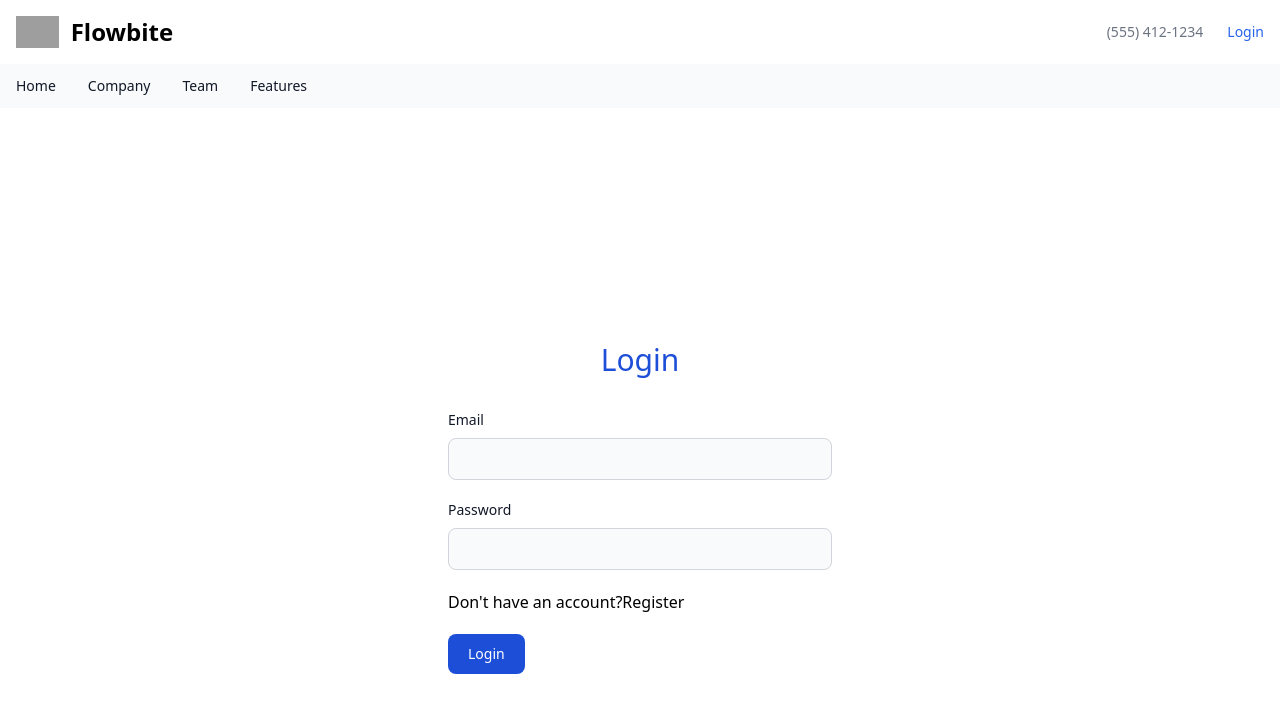
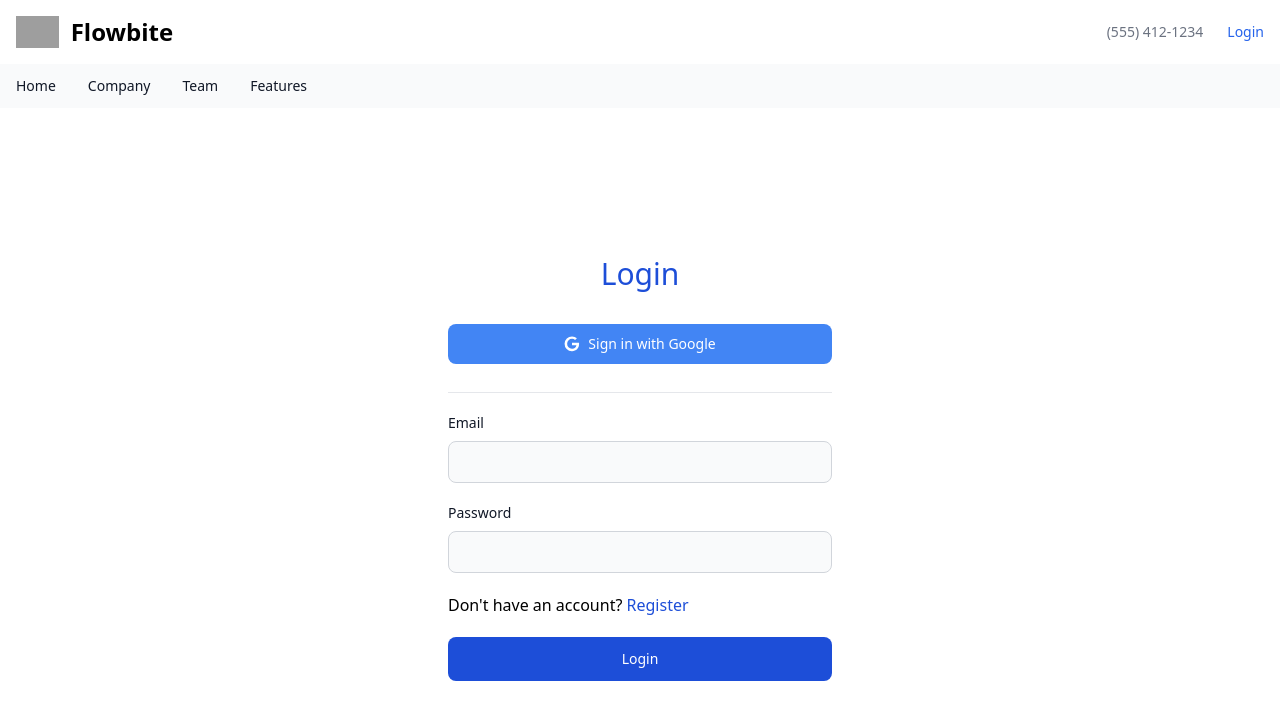
Before and after one commit to putrafir/toko-online-putstore, a Next.js app: page /auth/login in a window 1280 px wide. Shown: the top 720 px of the page. Built offline with nearby package versions, Linux system fonts and the light colour scheme; no server answers; grey boxes are pictures that could not be loaded.

Commit message:
Feat: Login with google

```diff
--- a/src/components/views/auth/Login/index.tsx
+++ b/src/components/views/auth/Login/index.tsx
@@ -1,4 +1,5 @@
 import { signIn } from "next-auth/react";
+import { redirect } from "next/dist/server/api-utils";
 import Link from "next/link";
 import { useRouter } from "next/router";
 import { FormEvent, useState } from "react";
@@ -36,9 +37,30 @@ const LoginView = () => {
     }
   };
   return (
-    <div className=" items-center justify-center h-svh flex w-svw">
+    <div className=" items-center justify-center h-[90svh] flex w-svw">
       <div className="w-[65%] max-w-sm ">
         <h1 className=" mb-8 text-3xl text-center text-blue-700">Login</h1>
+        <button
+          type="button"
+          onClick={() => signIn("google", callbackUrl)}
+          className="text-white w-full justify-center bg-[#4285F4] hover:bg-[#4285F4]/90 focus:ring-4 focus:outline-none focus:ring-[#4285F4]/50 font-medium rounded-lg text-sm px-5 py-2.5 text-center inline-flex items-center dark:focus:ring-[#4285F4]/55 me-2 mb-2"
+        >
+          <svg
+            className="w-4 h-4 me-2"
+            aria-hidden="true"
+            xmlns="http://www.w3.org/2000/svg"
+            fill="currentColor"
+            viewBox="0 0 18 19"
+          >
+            <path
+              fill-rule="evenodd"
+              d="M8.842 18.083a8.8 8.8 0 0 1-8.65-8.948 8.841 8.841 0 0 1 8.8-8.652h.153a8.464 8.464 0 0 1 5.7 2.257l-2.193 2.038A5.27 5.27 0 0 0 9.09 3.4a5.882 5.882 0 0 0-.2 11.76h.124a5.091 5.091 0 0 0 5.248-4.057L14.3 11H9V8h8.34c.066.543.095 1.09.088 1.636-.086 5.053-3.463 8.449-8.4 8.449l-.186-.002Z"
+              clip-rule="evenodd"
+            />
+          </svg>
+          Sign in with Google
+        </button>
+        <hr className="my-5" />
         {error && (
           <div className="bg-red-200 text-red-700 p-2.5 rounded-lg mb-5">
             {error}
@@ -77,16 +99,38 @@ const LoginView = () => {
           </div>
           <div className="flex items-start mb-5">
             <p>
-              Don{"'"}t have an account?
-              <Link href="/auth/register" className="text-blue-700okey">
+              Don{"'"}t have an account?{" "}
+              <Link href="/auth/register" className="text-blue-700">
                 Register
               </Link>
             </p>
           </div>
+
           <button
             type="submit"
-            className="text-white bg-blue-700 hover:bg-blue-800 focus:ring-4 focus:outline-none focus:ring-blue-300 font-medium rounded-lg text-sm w-full sm:w-auto px-5 py-2.5 text-center "
+            className=" w-full justify-center  text-white bg-blue-700 hover:bg-blue-800 focus:ring-4 focus:outline-none focus:ring-blue-300 font-medium rounded-lg text-sm px-5 py-3 text-center me-2 inline-flex items-center"
           >
+            {isLoading ? (
+              <svg
+                aria-hidden="true"
+                role="status"
+                className="inline w-4 h-4 me-3 text-white animate-spin"
+                viewBox="0 0 100 101"
+                fill="none"
+                xmlns="http://www.w3.org/2000/svg"
+              >
+                <path
+                  d="M100 50.5908C100 78.2051 77.6142 100.591 50 100.591C22.3858 100.591 0 78.2051 0 50.5908C0 22.9766 22.3858 0.59082 50 0.59082C77.6142 0.59082 100 22.9766 100 50.5908ZM9.08144 50.5908C9.08144 73.1895 27.4013 91.5094 50 91.5094C72.5987 91.5094 90.9186 73.1895 90.9186 50.5908C90.9186 27.9921 72.5987 9.67226 50 9.67226C27.4013 9.67226 9.08144 27.9921 9.08144 50.5908Z"
+                  fill="#E5E7EB"
+                />
+                <path
+                  d="M93.9676 39.0409C96.393 38.4038 97.8624 35.9116 97.0079 33.5539C95.2932 28.8227 92.871 24.3692 89.8167 20.348C85.8452 15.1192 80.8826 10.7238 75.2124 7.41289C69.5422 4.10194 63.2754 1.94025 56.7698 1.05124C51.7666 0.367541 46.6976 0.446843 41.7345 1.27873C39.2613 1.69328 37.813 4.19778 38.4501 6.62326C39.0873 9.04874 41.5694 10.4717 44.0505 10.1071C47.8511 9.54855 51.7191 9.52689 55.5402 10.0491C60.8642 10.7766 65.9928 12.5457 70.6331 15.2552C75.2735 17.9648 79.3347 21.5619 82.5849 25.841C84.9175 28.9121 86.7997 32.2913 88.1811 35.8758C89.083 38.2158 91.5421 39.6781 93.9676 39.0409Z"
+                  fill="currentColor"
+                />
+              </svg>
+            ) : (
+              ""
+            )}
             {isLoading ? "Loading..." : "Login"}
           </button>
         </form>
--- a/src/components/views/auth/Register/index.tsx
+++ b/src/components/views/auth/Register/index.tsx
@@ -109,15 +109,36 @@ const RegisterView = () => {
           <div className="flex items-start mb-5">
             <p>
               Have an account? Sign in{" "}
-              <Link href="/auth/login" className="text-blue-700okey">
+              <Link href="/auth/login" className="text-blue-700">
                 here
               </Link>
             </p>
           </div>
           <button
             type="submit"
-            className="text-white bg-blue-700 hover:bg-blue-800 focus:ring-4 focus:outline-none focus:ring-blue-300 font-medium rounded-lg text-sm w-full sm:w-auto px-5 py-2.5 text-center "
+            className=" w-full justify-center  text-white bg-blue-700 hover:bg-blue-800 focus:ring-4 focus:outline-none focus:ring-blue-300 font-medium rounded-lg text-sm px-5 py-3 text-center me-2 dark:bg-blue-600 dark:hover:bg-blue-700 dark:focus:ring-blue-800 inline-flex items-center"
           >
+            {isLoading ? (
+              <svg
+                aria-hidden="true"
+                role="status"
+                className="inline w-4 h-4 me-3 text-white animate-spin"
+                viewBox="0 0 100 101"
+                fill="none"
+                xmlns="http://www.w3.org/2000/svg"
+              >
+                <path
+                  d="M100 50.5908C100 78.2051 77.6142 100.591 50 100.591C22.3858 100.591 0 78.2051 0 50.5908C0 22.9766 22.3858 0.59082 50 0.59082C77.6142 0.59082 100 22.9766 100 50.5908ZM9.08144 50.5908C9.08144 73.1895 27.4013 91.5094 50 91.5094C72.5987 91.5094 90.9186 73.1895 90.9186 50.5908C90.9186 27.9921 72.5987 9.67226 50 9.67226C27.4013 9.67226 9.08144 27.9921 9.08144 50.5908Z"
+                  fill="#E5E7EB"
+                />
+                <path
+                  d="M93.9676 39.0409C96.393 38.4038 97.8624 35.9116 97.0079 33.5539C95.2932 28.8227 92.871 24.3692 89.8167 20.348C85.8452 15.1192 80.8826 10.7238 75.2124 7.41289C69.5422 4.10194 63.2754 1.94025 56.7698 1.05124C51.7666 0.367541 46.6976 0.446843 41.7345 1.27873C39.2613 1.69328 37.813 4.19778 38.4501 6.62326C39.0873 9.04874 41.5694 10.4717 44.0505 10.1071C47.8511 9.54855 51.7191 9.52689 55.5402 10.0491C60.8642 10.7766 65.9928 12.5457 70.6331 15.2552C75.2735 17.9648 79.3347 21.5619 82.5849 25.841C84.9175 28.9121 86.7997 32.2913 88.1811 35.8758C89.083 38.2158 91.5421 39.6781 93.9676 39.0409Z"
+                  fill="currentColor"
+                />
+              </svg>
+            ) : (
+              ""
+            )}
             {isLoading ? "Loading..." : "Register"}
           </button>
         </form>
--- a/src/lib/firebase/service.ts
+++ b/src/lib/firebase/service.ts
@@ -71,3 +71,21 @@ export async function signIn(email: string) {
     return null;
   }
 }
+export async function loginWithGoogle(data: any, callback: Function) {
+  const q = query(
+    collection(firestore, "users"),
+    where("email", "==", data.email)
+  );
+
+  const snapshot = await getDocs(q);
+  const user = snapshot.docs.map((doc) => ({ id: doc.id, ...doc.data() }));
+
+  if (user.length > 0) {
+    callback(user[0]);
+  } else {
+    data.role = "member";
+    await addDoc(collection(firestore, "users"), data).then(() => {
+      callback(data);
+    });
+  }
+}
--- a/src/pages/api/auth/[...nextauth].ts
+++ b/src/pages/api/auth/[...nextauth].ts
@@ -1,7 +1,8 @@
-import { signIn } from "@/lib/firebase/service";
+import { loginWithGoogle, signIn } from "@/lib/firebase/service";
 import { compare } from "bcrypt";
 import NextAuth, { NextAuthOptions } from "next-auth";
 import CredentialsProvider from "next-auth/providers/credentials";
+import GoogleProvider from "next-auth/providers/google";
 
 const authOptions: NextAuthOptions = {
   session: {
@@ -33,6 +34,10 @@ const authOptions: NextAuthOptions = {
         }
       },
     }),
+    GoogleProvider({
+      clientId: process.env.GOOGLE_OAUTH_CLIENT_ID || "",
+      clientSecret: process.env.GOOGLE_OAUTH_CLIENT_SECRET || "",
+    }),
   ],
   callbacks: {
     async jwt({ token, account, profile, user }: any) {
@@ -41,6 +46,21 @@ const authOptions: NextAuthOptions = {
         token.fullname = user.fullname;
         token.phone = user.phone;
         token.role = user.role;
+      }
+
+      if (account?.provider === "google") {
+        const data = {
+          fullname: user.name,
+          email: user.email,
+          type: "google",
+        };
+
+        await loginWithGoogle(data, (data: any) => {
+          token.email = data.email;
+          token.fullname = data.fullname;
+          token.phone = data.phone;
+          token.role = data.role;
+        });
       }
       return token;
     },
```
